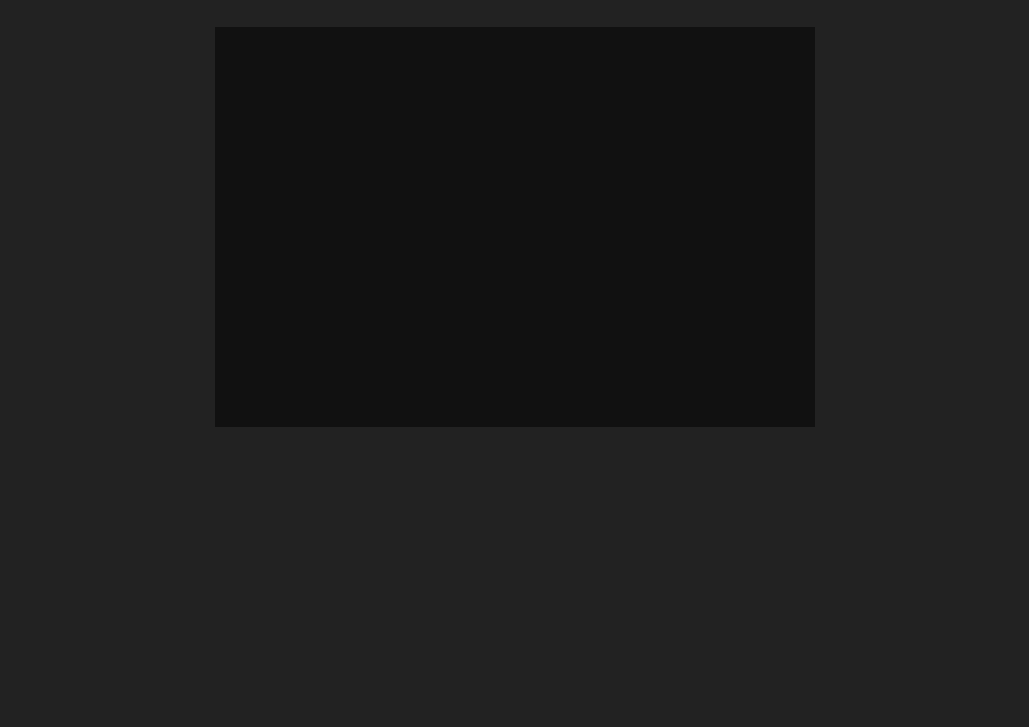
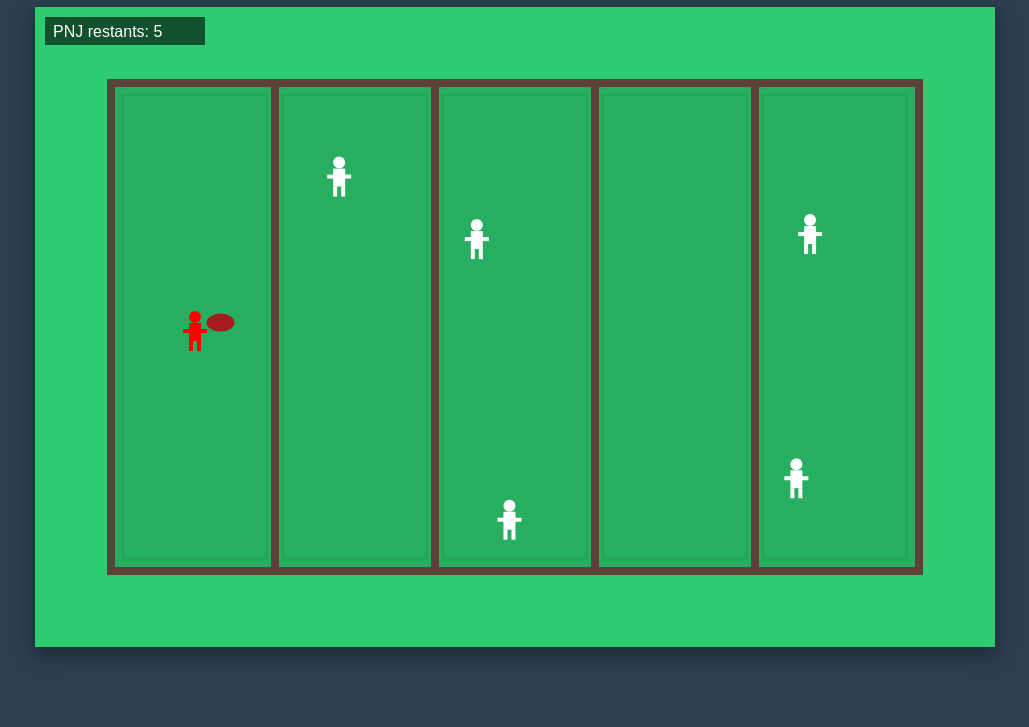
Before and after one commit to PostalParadise74/ManHunt, a plain HTML site: page index.html in a window 1280 px wide. Shown: the part 73-800 px from the top of the page, without its empty margins (125-1154 px from the left). Drawn offline with Linux system fonts and the light colour scheme.

Commit message:
Add canvas game prototype (index.html, style.css, game.js)

```diff
--- /dev/null
+++ b/game.js
@@ -0,0 +1,396 @@
+// Prototype de jeu conforme à la demande (en français dans les commentaires)
+// - Maison avec 5 pièces (sans étages, sans portes), murs infranchissables
+// - 6 PNJ (forme humaine blanche), joueur même forme mais rouge
+// - Déplacements W/A/S/D
+// - Si le joueur touche un PNJ => le PNJ "meurt", disparaît et laisse une tache rouge (non-obstacle)
+// - Quand tous les PNJ sont tués => flèche pour recommencer apparaît
+
+(() => {
+  const canvas = document.getElementById('gameCanvas');
+  const ctx = canvas.getContext('2d');
+
+  const WIDTH = canvas.width;
+  const HEIGHT = canvas.height;
+
+  // Maison (rectangle) centré
+  const house = {
+    x: 80,
+    y: 80,
+    w: WIDTH - 160,
+    h: HEIGHT - 160
+  };
+
+  // Diviser la maison en 5 pièces verticales égales (sans portes)
+  const ROOM_COUNT = 5;
+  const roomWidth = Math.floor(house.w / ROOM_COUNT);
+
+  // Mur épaisseur
+  const WALL_THICKNESS = 8;
+
+  // Murs (rectangles) : bordure + cloisons verticales entre pièces
+  const walls = [];
+
+  // bordures extérieures
+  walls.push({ x: house.x - WALL_THICKNESS, y: house.y - WALL_THICKNESS, w: house.w + WALL_THICKNESS*2, h: WALL_THICKNESS }); // top
+  walls.push({ x: house.x - WALL_THICKNESS, y: house.y + house.h, w: house.w + WALL_THICKNESS*2, h: WALL_THICKNESS }); // bottom
+  walls.push({ x: house.x - WALL_THICKNESS, y: house.y, w: WALL_THICKNESS, h: house.h }); // left
+  walls.push({ x: house.x + house.w, y: house.y, w: WALL_THICKNESS, h: house.h }); // right
+
+  // cloisons verticales séparant les pièces (sans portes)
+  for (let i = 1; i < ROOM_COUNT; i++) {
+    const cx = house.x + i * roomWidth - Math.floor(WALL_THICKNESS/2);
+    walls.push({ x: cx, y: house.y, w: WALL_THICKNESS, h: house.h });
+  }
+
+  // Represente une forme humaine simplifiée (pour dessin) ; collision utilise rayon
+  class Human {
+    constructor(x, y, color = 'white') {
+      this.x = x;
+      this.y = y;
+      this.radius = 14; // collision radius
+      this.color = color;
+      this.alive = true;
+    }
+
+    draw(ctx) {
+      if (!this.alive) return;
+      // corps
+      ctx.fillStyle = this.color;
+      // tête
+      ctx.beginPath();
+      ctx.arc(this.x, this.y - 10, 6, 0, Math.PI * 2);
+      ctx.fill();
+      // corps rectangle
+      ctx.fillRect(this.x - 6, this.y - 4, 12, 18);
+      // bras (simple)
+      ctx.fillRect(this.x - 12, this.y + 2, 24, 4);
+      // jambes
+      ctx.fillRect(this.x - 6, this.y + 14, 4, 10);
+      ctx.fillRect(this.x + 2, this.y + 14, 4, 10);
+    }
+  }
+
+  // Tache rouge statique (non-obstacle)
+  class Stain {
+    constructor(x, y) {
+      this.x = x;
+      this.y = y;
+      this.radius = 12;
+    }
+    draw(ctx) {
+      ctx.fillStyle = '#a61b1b';
+      ctx.beginPath();
+      ctx.ellipse(this.x, this.y + 2, this.radius + 2, this.radius - 3, 0, 0, Math.PI * 2);
+      ctx.fill();
+    }
+  }
+
+  // Joueur (déplacement avec collisions)
+  class Player {
+    constructor(x, y) {
+      this.x = x;
+      this.y = y;
+      this.radius = 14;
+      this.color = 'red';
+      this.speed = 160; // px/s
+      this.vx = 0;
+      this.vy = 0;
+    }
+
+    update(dt, input, obstacles) {
+      // compute intended velocity
+      let vx = 0, vy = 0;
+      if (input.up) vy -= 1;
+      if (input.down) vy += 1;
+      if (input.left) vx -= 1;
+      if (input.right) vx += 1;
+
+      // normalize diagonal
+      if (vx !== 0 && vy !== 0) {
+        const inv = 1 / Math.sqrt(2);
+        vx *= inv;
+        vy *= inv;
+      }
+
+      vx *= this.speed;
+      vy *= this.speed;
+
+      // move with separate axis collision resolution
+      // X axis
+      let newX = this.x + vx * dt;
+      if (!collidesCircleWithWalls(newX, this.y, this.radius, obstacles)) {
+        this.x = newX;
+      } else {
+        // attempt small step correction to slide along walls
+        // nothing: blocked on X
+      }
+
+      // Y axis
+      let newY = this.y + vy * dt;
+      if (!collidesCircleWithWalls(this.x, newY, this.radius, obstacles)) {
+        this.y = newY;
+      } else {
+        // blocked on Y
+      }
+    }
+
+    draw(ctx) {
+      // draw red human
+      ctx.fillStyle = this.color;
+      // tête
+      ctx.beginPath();
+      ctx.arc(this.x, this.y - 10, 6, 0, Math.PI * 2);
+      ctx.fill();
+      // corps
+      ctx.fillRect(this.x - 6, this.y - 4, 12, 18);
+      ctx.fillRect(this.x - 12, this.y + 2, 24, 4);
+      ctx.fillRect(this.x - 6, this.y + 14, 4, 10);
+      ctx.fillRect(this.x + 2, this.y + 14, 4, 10);
+    }
+  }
+
+  // utilitaires collisions
+  function rectsOverlap(r1, r2) {
+    return !(r2.x > r1.x + r1.w ||
+             r2.x + r2.w < r1.x ||
+             r2.y > r1.y + r1.h ||
+             r2.y + r2.h < r1.y);
+  }
+
+  // check if circle at x,y with radius collides wall list (rectangles)
+  function collidesCircleWithWalls(x, y, r, wallRects) {
+    for (const w of wallRects) {
+      // expand wall rect by circle radius and check if point inside
+      const expanded = { x: w.x - r, y: w.y - r, w: w.w + r * 2, h: w.h + r * 2 };
+      if (x >= expanded.x && x <= expanded.x + expanded.w &&
+          y >= expanded.y && y <= expanded.y + expanded.h) {
+        return true;
+      }
+    }
+    return false;
+  }
+
+  // crée les pièces (utiles pour positionnement initial)
+  const rooms = [];
+  for (let i = 0; i < ROOM_COUNT; i++) {
+    const rx = house.x + i * roomWidth;
+    const ry = house.y;
+    const rw = (i === ROOM_COUNT - 1) ? (house.x + house.w - rx) : roomWidth;
+    const rh = house.h;
+    rooms.push({ x: rx + WALL_THICKNESS, y: ry + WALL_THICKNESS, w: rw - WALL_THICKNESS*2, h: rh - WALL_THICKNESS*2 });
+  }
+
+  // Input handling WASD
+  const input = { up: false, down: false, left: false, right: false };
+
+  window.addEventListener('keydown', (e) => {
+    switch (e.key.toLowerCase()) {
+      case 'w': input.up = true; break;
+      case 's': input.down = true; break;
+      case 'a': input.left = true; break;
+      case 'd': input.right = true; break;
+      case 'r': if (game && game.allDead()) game.restart(); break;
+      case 'enter': if (game && game.allDead()) game.restart(); break;
+    }
+  });
+  window.addEventListener('keyup', (e) => {
+    switch (e.key.toLowerCase()) {
+      case 'w': input.up = false; break;
+      case 's': input.down = false; break;
+      case 'a': input.left = false; break;
+      case 'd': input.right = false; break;
+    }
+  });
+
+  // Game management
+  class Game {
+    constructor() {
+      // spawn player in room 0 (garanti accessible)
+      const pr = rooms[0];
+      this.player = new Player(pr.x + pr.w / 2, pr.y + pr.h / 2);
+
+      // Create 6 PNJ (white), ensure at least one in player's room
+      this.npcs = [];
+      this.stains = [];
+
+      // place one guaranteed in player's room
+      this.npcs.push(this.randomNPCInRoom(0));
+      // place remaining 5 randomly in any room (0..4)
+      for (let i = 0; i < 5; i++) {
+        const roomIdx = Math.floor(Math.random() * ROOM_COUNT);
+        this.npcs.push(this.randomNPCInRoom(roomIdx));
+      }
+
+      // timer
+      this.lastTs = performance.now();
+      this.running = true;
+
+      // click to restart arrow
+      canvas.addEventListener('click', (e) => {
+        if (this.allDead()) {
+          const rect = canvas.getBoundingClientRect();
+          const cx = e.clientX - rect.left;
+          const cy = e.clientY - rect.top;
+          if (this.isPointInArrow(cx, cy)) this.restart();
+        }
+      });
+    }
+
+    randomNPCInRoom(roomIdx) {
+      const r = rooms[roomIdx];
+      // pick position inside room avoiding walls and edges
+      const margin = 28;
+      const x = r.x + margin + Math.random() * (Math.max(0, r.w - margin*2));
+      const y = r.y + margin + Math.random() * (Math.max(0, r.h - margin*2));
+      return new Human(x, y, 'white');
+    }
+
+    update(dt) {
+      if (!this.running) return;
+      this.player.update(dt, input, walls);
+
+      // check collision with NPCs
+      for (const npc of this.npcs) {
+        if (!npc.alive) continue;
+        const dx = npc.x - this.player.x;
+        const dy = npc.y - this.player.y;
+        const dist2 = dx*dx + dy*dy;
+        const minDist = npc.radius + this.player.radius;
+        if (dist2 <= minDist * minDist) {
+          // NPC is killed
+          npc.alive = false;
+          // create stain at npc location
+          this.stains.push(new Stain(npc.x, npc.y));
+        }
+      }
+
+      // stop running when all killed
+      if (this.allDead()) {
+        this.running = false;
+      }
+    }
+
+    draw(ctx) {
+      // background is already green (canvas style) but redraw to be safe
+      ctx.fillStyle = '#2ecc71';
+      ctx.fillRect(0,0,WIDTH,HEIGHT);
+
+      // draw house interior background (slightly darker green)
+      ctx.fillStyle = '#27ae60';
+      ctx.fillRect(house.x, house.y, house.w, house.h);
+
+      // draw rooms outlines (thin lines) - optional
+      ctx.strokeStyle = 'rgba(0,0,0,0.12)';
+      ctx.lineWidth = 1;
+      for (const r of rooms) {
+        ctx.strokeRect(r.x, r.y, r.w, r.h);
+      }
+
+      // draw walls (as solid darker brown)
+      ctx.fillStyle = '#5d4037';
+      for (const w of walls) {
+        ctx.fillRect(w.x, w.y, w.w, w.h);
+      }
+
+      // draw stains (derrière humains pour effet)
+      for (const s of this.stains) s.draw(ctx);
+
+      // draw NPCs
+      for (const npc of this.npcs) {
+        // skip dead ones (they left stain)
+        if (npc.alive) npc.draw(ctx);
+      }
+
+      // draw player on top
+      this.player.draw(ctx);
+
+      // Draw HUD: remaining NPCs
+      const aliveCount = this.npcs.filter(n => n.alive).length;
+      ctx.fillStyle = 'rgba(0,0,0,0.6)';
+      ctx.fillRect(10, 10, 160, 28);
+      ctx.fillStyle = '#fff';
+      ctx.font = '16px sans-serif';
+      ctx.fillText('PNJ restants: ' + aliveCount, 18, 30);
+
+      // If all dead -> show arrow
+      if (this.allDead()) {
+        this.drawRestartArrow(ctx);
+      }
+    }
+
+    allDead() {
+      return this.npcs.every(n => !n.alive);
+    }
+
+    drawRestartArrow(ctx) {
+      // draw a white arrow near top center with a subtle shadow
+      const ax = WIDTH / 2;
+      const ay = 40;
+      // shadow
+      ctx.fillStyle = 'rgba(0,0,0,0.35)';
+      ctx.beginPath();
+      ctx.moveTo(ax+6, ay+6);
+      ctx.lineTo(ax - 18 + 6, ay + 40 + 6);
+      ctx.lineTo(ax + 18 + 6, ay + 40 + 6);
+      ctx.closePath();
+      ctx.fill();
+
+      // arrow
+      ctx.fillStyle = '#ffffff';
+      ctx.beginPath();
+      ctx.moveTo(ax, ay);
+      ctx.lineTo(ax - 18, ay + 40);
+      ctx.lineTo(ax + 18, ay + 40);
+      ctx.closePath();
+      ctx.fill();
+
+      // text
+      ctx.fillStyle = '#ffffff';
+      ctx.font = '16px sans-serif';
+      ctx.textAlign = 'center';
+      ctx.fillText('Tous les PNJ sont morts — Cliquer sur la flèche ou appuyer sur R pour recommencer', WIDTH/2, ay + 64);
+      ctx.textAlign = 'start';
+    }
+
+    isPointInArrow(px, py) {
+      const ax = WIDTH / 2;
+      const ay = 40;
+      // simple triangle test
+      const x1 = ax, y1 = ay;
+      const x2 = ax - 18, y2 = ay + 40;
+      const x3 = ax + 18, y3 = ay + 40;
+      // barycentric technique
+      const denom = (y2 - y3)*(x1 - x3) + (x3 - x2)*(y1 - y3);
+      const a = ((y2 - y3)*(px - x3) + (x3 - x2)*(py - y3)) / denom;
+      const b = ((y3 - y1)*(px - x3) + (x1 - x3)*(py - y3)) / denom;
+      const c = 1 - a - b;
+      return a >= 0 && b >= 0 && c >= 0;
+    }
+
+    restart() {
+      // simple restart -> re-create game state
+      const g = new Game();
+      window.game = g;
+    }
+  }
+
+  // main loop
+  let game = new Game();
+  window.game = game;
+
+  function loop(ts) {
+    const dt = Math.min(0.033, (ts - game.lastTs) / 1000); // clamp dt
+    game.lastTs = ts;
+    game.update(dt);
+    game.draw(ctx);
+    requestAnimationFrame(loop);
+  }
+
+  requestAnimationFrame(loop);
+
+  // expose some helpers to console for debugging
+  window._walls = walls;
+  window._rooms = rooms;
+  window._house = house;
+
+})();
--- a/index.html
+++ b/index.html
@@ -1,15 +1,13 @@
-<!DOCTYPE html>
-<html>
+<!doctype html>
+<html lang="fr">
 <head>
-    <meta charset="UTF-8">
-    <title>Mon Jeu</title>
-    <link rel="stylesheet" href="style.css">
+  <meta charset="utf-8" />
+  <meta name="viewport" content="width=device-width,initial-scale=1" />
+  <title>ManHunt - Prototype</title>
+  <link rel="stylesheet" href="style.css" />
 </head>
 <body>
-    <h1>Mon Jeu</h1>
-
-    <canvas id="game" width="600" height="400"></canvas>
-
-    <script src="script.js"></script>
+  <canvas id="gameCanvas" width="960" height="640"></canvas>
+  <script src="game.js"></script>
 </body>
 </html>
--- a/style.css
+++ b/style.css
@@ -1,11 +1,15 @@
-body {
-    text-align: center;
-    background: #222;
-    color: white;
-    font-family: Arial;
+html,body {
+  margin: 0;
+  height: 100%;
+  background: #2c3e50;
+  display: flex;
+  align-items: center;
+  justify-content: center;
+  font-family: sans-serif;
 }
 
 canvas {
-    background: #111;
-    margin-top: 20px;
+  box-shadow: 0 6px 18px rgba(0,0,0,0.4);
+  background: #2ecc71; /* carte verte (ton vert) */
+  image-rendering: pixelated;
 }
```
